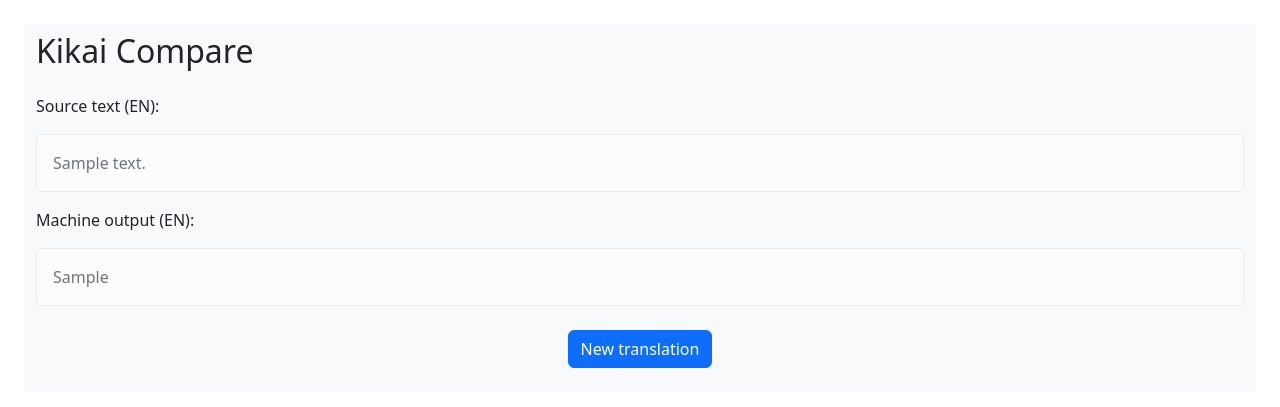
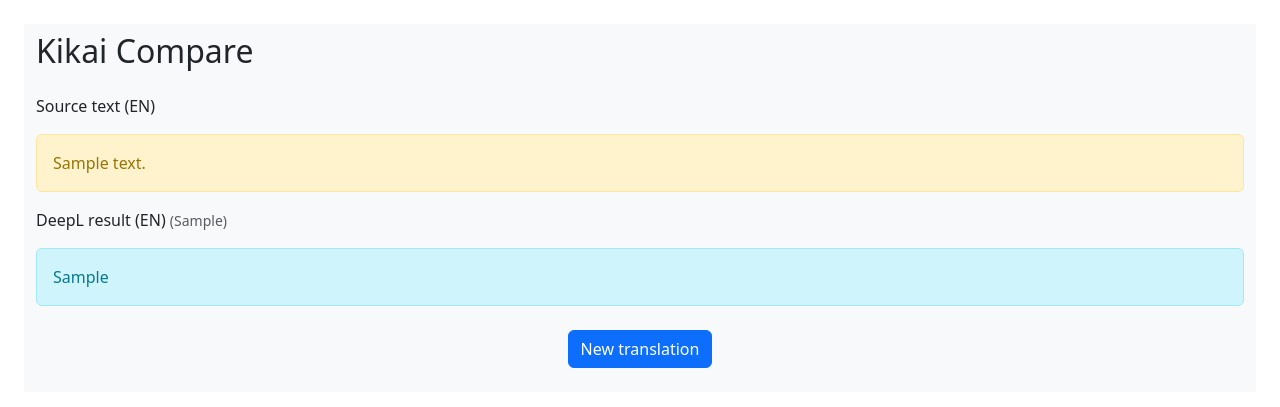
Before and after one commit to 4ka0/honyaku_assist, a Django app: template templates/output.html in a window 1280 px wide. Shown: the top 407 px of the page. Run offline with Django 4.2, Linux system fonts and the light colour scheme; the template is opened without the code that fills it: most values are stand-ins (such as "Sample title", 1, 10 or a date in 2020); some libraries are stand-ins or nearby versions.

Commit message:
Output page update

```diff
--- a/templates/output.html
+++ b/templates/output.html
@@ -2,16 +2,16 @@
 
 {% block content %}
 
-    <p class="mb-3">Source text ({{ source_lang|upper }}):
-        <div class="alert alert-light" role="alert">
+    <p class="mb-3">Source text ({{ source_lang|upper }})
+        <div class="alert alert-warning" role="alert">
             {{ source_text }}
         </div>
     </p>
 
-    <p class="mb-3">Machine output ({{ target_lang|upper }}):
-        <div class="alert alert-light" role="alert">
-            {{ deepl_result }}
-        </div>
+    <p class="mb-3">
+        DeepL result ({{ target_lang|upper }})
+        <span class="small text-muted">({{ deepl_usage }})</span>
+        <div class="alert alert-info" role="alert">{{ deepl_result }}</div>
     </p>
 
     <div class="text-center my-4">
```
